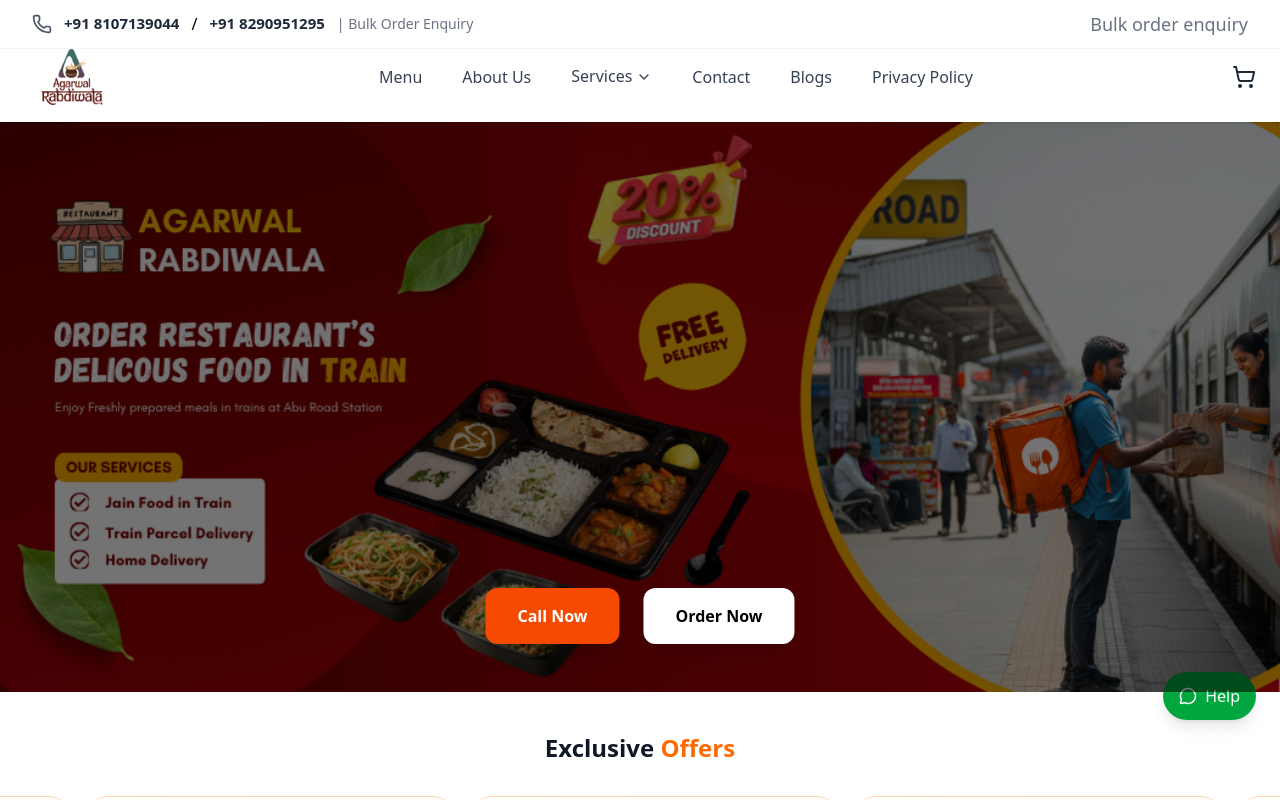
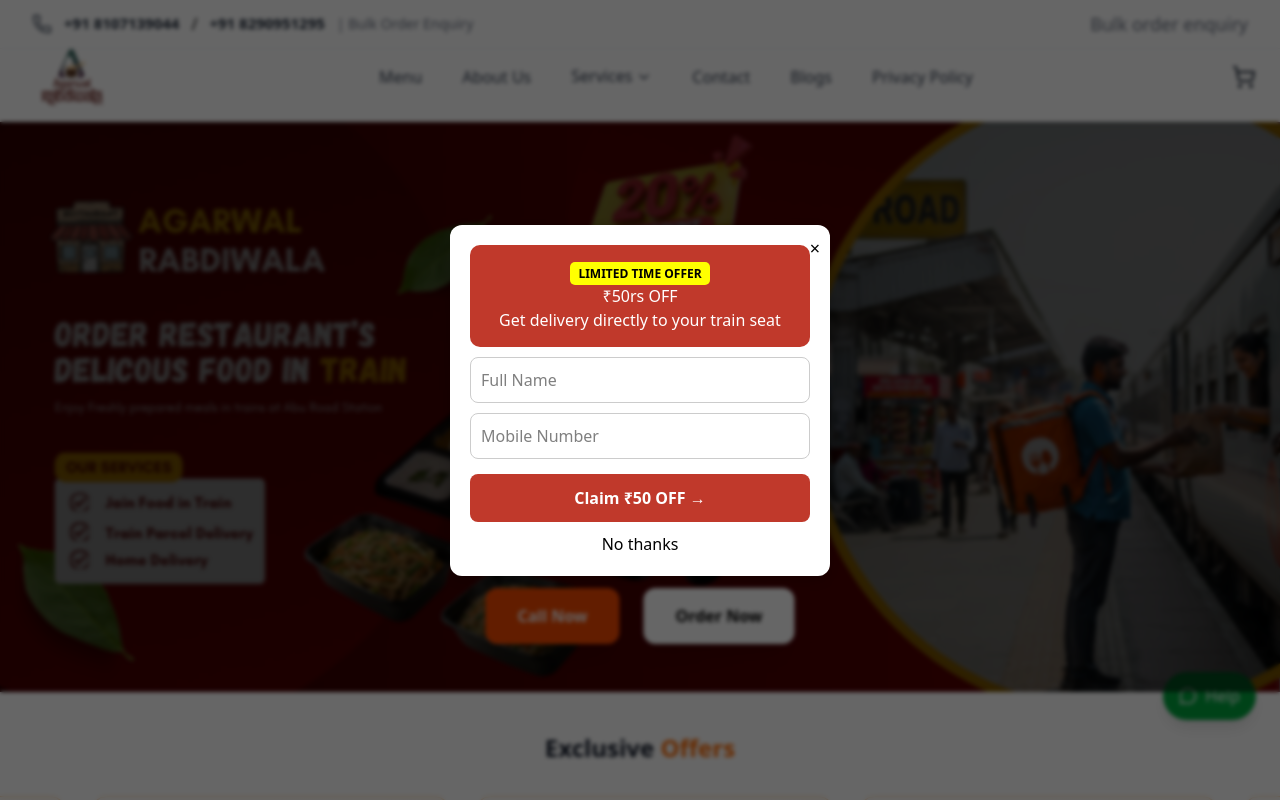
Before and after one commit to shrikant099/Jain-Food-Website, a Next.js app: page / in a window 1280 px wide. Shown: the top 800 px of the page. Built offline with nearby package versions, Linux system fonts and the light colour scheme.

Commit message:
add pop up in home page

```diff
--- a/src/app/globals.css
+++ b/src/app/globals.css
@@ -108,3 +108,87 @@
     bottom: 100%;
   }
 }
+
+
+
+/* Offer Popup */
+.popup-overlay {
+  position: fixed;
+  top: 0;
+  left: 0;
+  width: 100vw;
+  height: 100vh;
+  background: rgba(0,0,0,0.6);
+    backdrop-filter: blur(2px);
+
+  display: flex;
+  justify-content: center;
+  align-items: center;
+
+  z-index: 999999; /* 🔥 increase this */
+}
+.popup-box {
+  background: #fff;
+  width: 90%;
+  max-width: 380px;
+  border-radius: 12px;
+  padding: 20px;
+  position: relative;
+  box-shadow: 0 4px 15px rgba(0,0,0,0.2);
+
+}
+
+.popup-header {
+  background: #c0392b;
+  color: #fff;
+  padding: 15px;
+  border-radius: 10px;
+  text-align: center;
+}
+
+.tag {
+  background: yellow !important;
+  color: black !important;
+  padding: 3px 8px;
+  font-size: 12px;
+  border-radius: 5px;
+}
+
+input {
+  width: 100%;
+  padding: 10px;
+  margin-top: 10px;
+  border-radius: 8px;
+  border: 1px solid #ccc;
+}
+
+.submit-btn {
+  width: 100%;
+  padding: 12px;
+  margin-top: 15px;
+  background: #c0392b;
+  color: white !important;
+  font-weight: 600;
+  border-radius: 8px;
+}
+
+.skip-btn {
+  width: 100%;
+  margin-top: 10px;
+  background: transparent;
+  border: none;
+}
+
+.close-btn {
+  position: absolute;
+  right: 10px;
+  top: 10px;
+  border: none;
+  background: none;
+  font-size: 18px;
+}
+
+@keyframes fadeIn {
+  from { transform: scale(0.9); opacity: 0; }
+  to { transform: scale(1); opacity: 1; }
+}
--- a/src/app/page.jsx
+++ b/src/app/page.jsx
@@ -11,6 +11,7 @@
 import LiveOrdersCarousel from "@/components/LiveOrdersCarousel";
 import BestSellerMeals from "@/components/MealsSection";
 import Navbar from "@/components/Navbar";
+import OfferPopup from "@/components/OfferPopup";
 import OfferToast from "@/components/OfferToast";
 import ReviewCarousel from "@/components/ReviewCarousel";
 import WhyChooseUs from "@/components/WhyChooseUs";
@@ -18,6 +19,7 @@
 export default function Home() {
   return (
     <>
+    <OfferPopup/>
     <AnnouncementBar />
     <Navbar />
     <Hero />
--- /dev/null
+++ b/src/components/OfferPopup.jsx
@@ -0,0 +1,70 @@
+"use client";
+import { useEffect, useState } from "react";
+import { useRouter } from "next/navigation";
+
+export default function OfferPopup() {
+  const [show, setShow] = useState(false);
+  const router = useRouter();
+
+  useEffect(() => {
+    const submitted = localStorage.getItem("offerSubmitted");
+    if (!submitted) {
+      const timer = setTimeout(() => {
+        setShow(true);
+      }, 2000);
+      return () => clearTimeout(timer);
+    }
+  }, []);
+
+  const handleSubmit = async (e) => {
+    e.preventDefault();
+
+    const data = {
+      name: e.target.name.value,
+      mobile: e.target.mobile.value,
+    };
+    if(!data.name || !data.mobile) {
+      alert("Please fill all fields");
+      return;
+    }
+
+    try {
+      localStorage.setItem("offerSubmitted", "true");
+      router.push("/services/train-delivery");
+    } catch (err) {
+      alert("Something went wrong");
+    }
+  };
+
+  if (!show) return null;
+
+  return (
+    <div className="popup-overlay">
+      <div className="popup-box">
+        <button onClick={() => setShow(false)} className="close-btn">×</button>
+
+        <div className="popup-header">
+          <span className="tag text-black font-bold">LIMITED TIME OFFER</span>
+          <h2>₹50rs OFF</h2>
+          <p>Get delivery directly to your train seat</p>
+        </div>
+
+        <form onSubmit={handleSubmit}>
+          <input name="name" placeholder="Full Name" required />
+          <input name="mobile" placeholder="Mobile Number" required />
+          <button type="submit" className="submit-btn cursor-pointer font-bold text-white">
+            Claim ₹50 OFF →
+          </button>
+
+          <button
+            type="button"
+            onClick={() => setShow(false)}
+            className="skip-btn"
+          >
+            No thanks
+          </button>
+        </form>
+      </div>
+    </div>
+  );
+}
```
